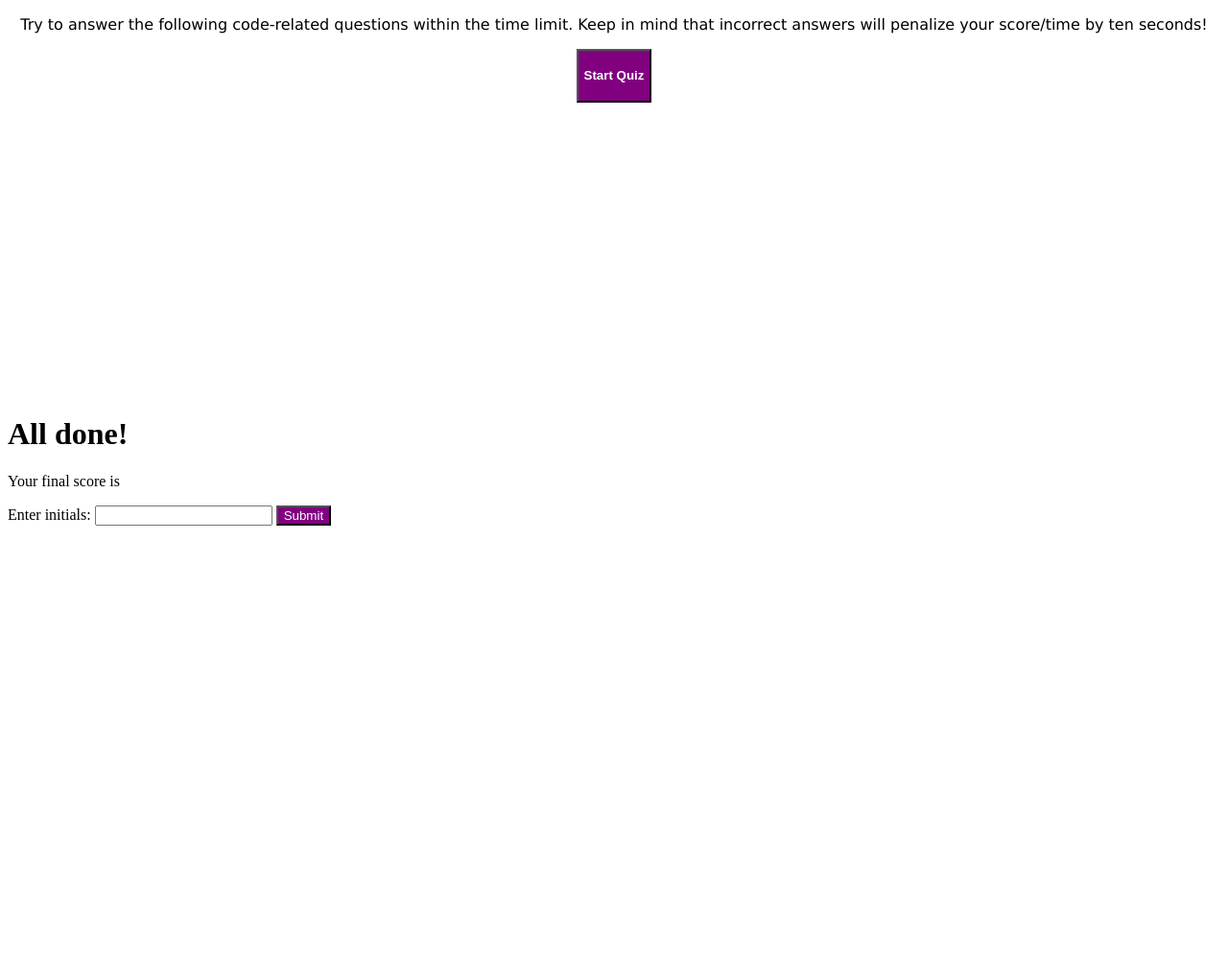
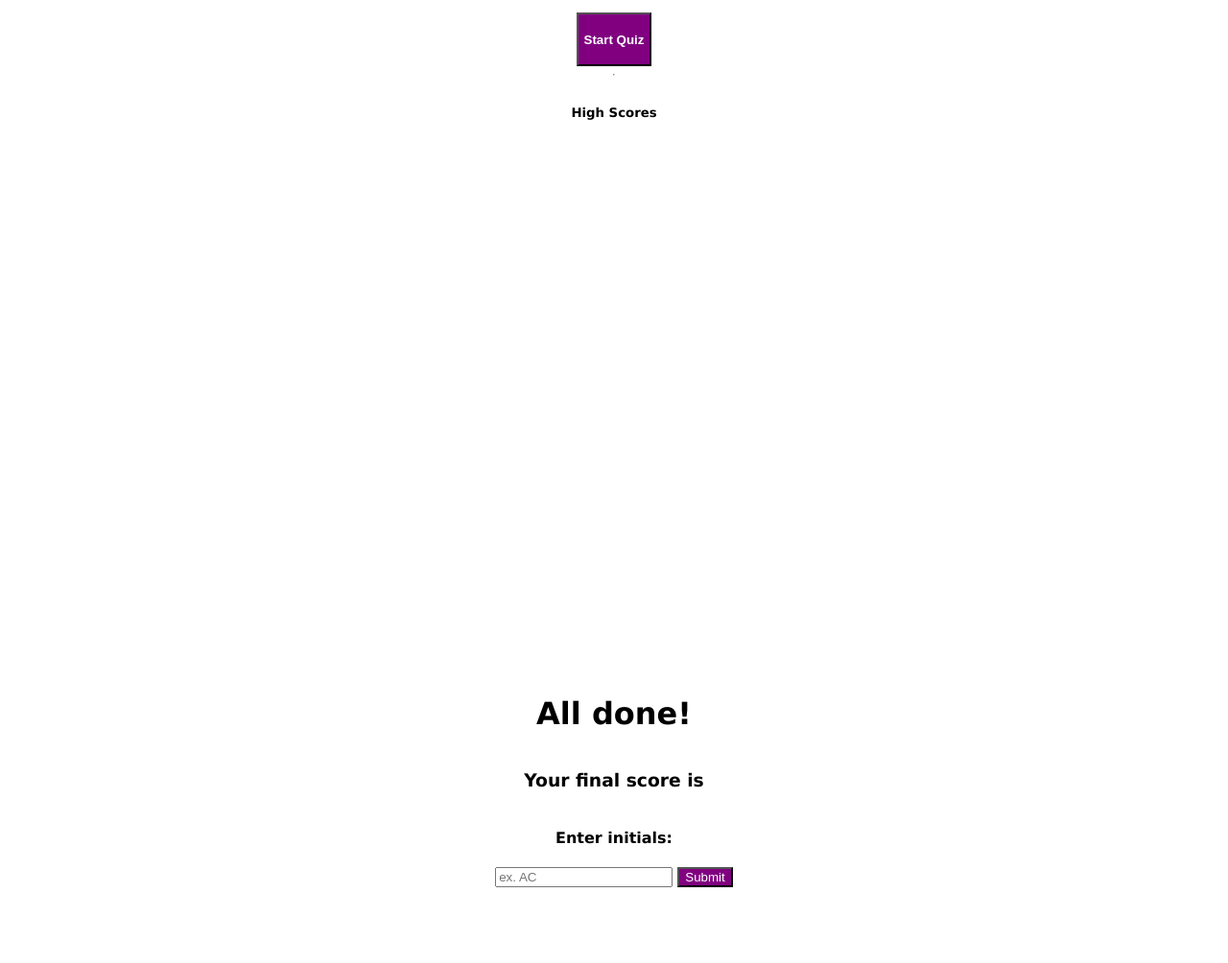
Before and after one commit to aceron2205/code-quiz-04, a plain HTML site: page index.html in a window 1280 px wide. Shown: the part 413-1417 px from the top of the page at 96% size. Before the commit the page ends 969 px from the top, so only its background shows below. Drawn offline with nearby package versions, Linux system fonts and the light colour scheme.

Commit message:
adding new view

```diff
--- a/index.html
+++ b/index.html
@@ -9,8 +9,8 @@
     <title>Coding Quiz Challenge</title>
     </head>
     <body>
-        <div class="timer">Time: <span id="time">0</span></div>
 
+        <div class="timer">⏰ Time: <span id="time">60</span></div>
         <!-------Start page---->
         <div id="start-page" class="start">
             <h1>Coding Quiz Challenge!</h1>
@@ -19,24 +19,35 @@
                 by ten seconds!
             </p>
             <button id="button-start"><h4>Start Quiz</h4></button>
+
+            <hr>
+
+            <div id="hs">
+                <h5 class="hs-title">High Scores</h5>
+                <ul id="high-scores">
+            </div>
+            </ul>
         </div>
 
         <!-----Quiz Page------>
         <div id="questions-page" class="hide">
+            <h3>Question <span id="question-counter"></span> </h2>
             <h2 id="question-title"></h2>
             <div id="choices" class="choices"></div>
             <br>
-        <div id="feedback">Correct!</div>
+            <div id="feedback"></div>
         </div>
 
 
-        <!---------Initials page----------->
-        <div id="initial-page" class="hide">
+        <!---------Score page----------->
+        <div id="score-page" class="hide">
             <h1>All done!</h1>
-            <p>Your final score is <span id="final-score"></span></p>
-            <label for="initials">Enter initials:</label>
-            <input id="input-initials">
+            <h3>Your final score is <span id="final-score"></span></h3>
+            <h4 for="initials">Enter initials:</h4>
+            <div class="flex">
+                <input id="input-initials" placeholder="ex. AC">
                 <button type="submit" id="btn-initials">Submit</button>
+            </div>
         </div>
 
 
```
Lines whose indentation alone changed are shown as unchanged.
